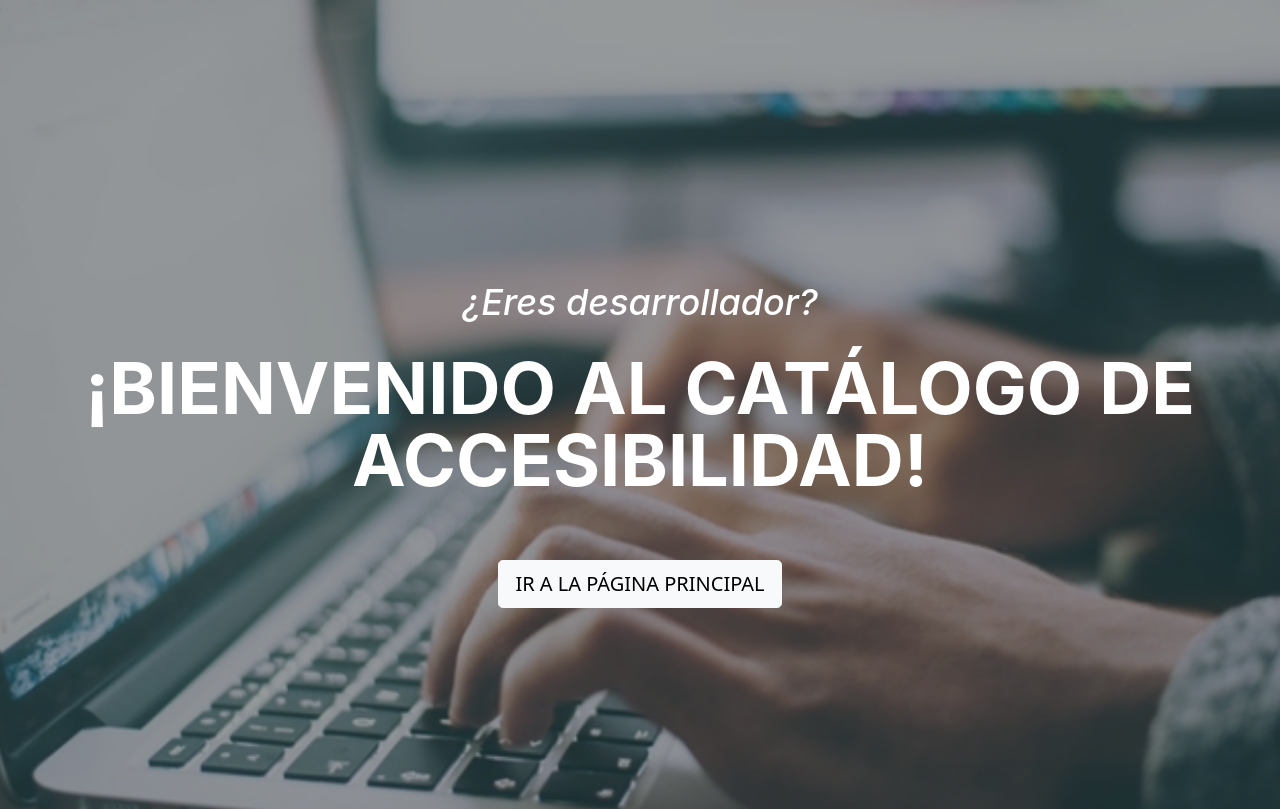
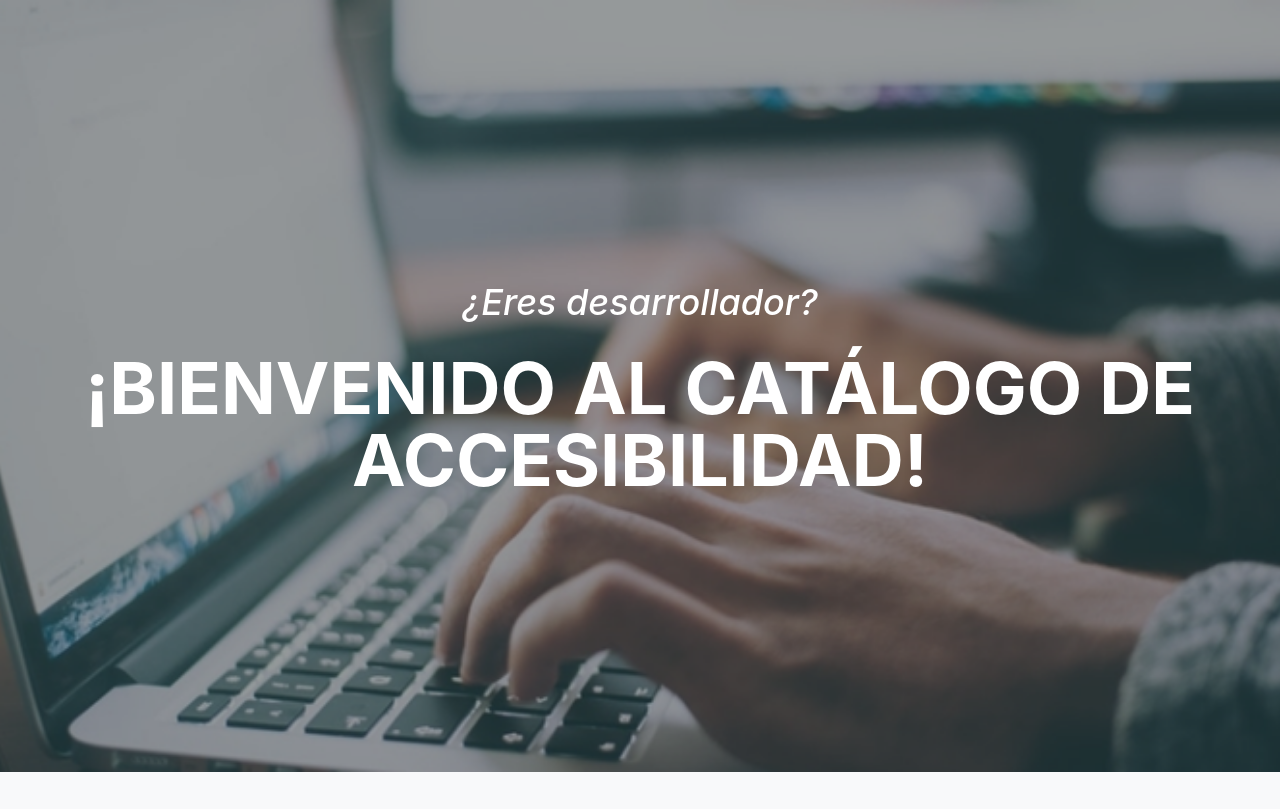
Before and after one commit to adrianRodriguez123/catalogo-accesibilidad, a Vue app: page /#/ in a window 1280 px wide. Shown: the top 809 px of the page. Built offline with nearby package versions, Linux system fonts and the light colour scheme; a small style sheet from the web is missing; a web font is replaced by a local one.

Commit message:
cambio menor

```diff
--- a/src/views/Home.vue
+++ b/src/views/Home.vue
@@ -5,7 +5,7 @@
             <div class="container">
                 <h1><div class="masthead-subheading">¿Eres desarrollador?</div></h1>
                 <div class="masthead-heading text-uppercase">¡Bienvenido al catálogo de accesibilidad!</div>
-                <router-link aria-label="Ir a la página principal" :to="{ name: 'Principal'}"><a aria-label="Ir a la página principal" class="btn btn-light btn-lg text-uppercase">Ir a la página principal</a></router-link>
+                <!--<router-link aria-label="Ir a la página principal" :to="{ name: 'Principal'}"><a aria-label="Ir a la página principal" class="btn btn-light btn-lg text-uppercase">Entra</a></router-link>-->
             </div>
         </header>
 
```
